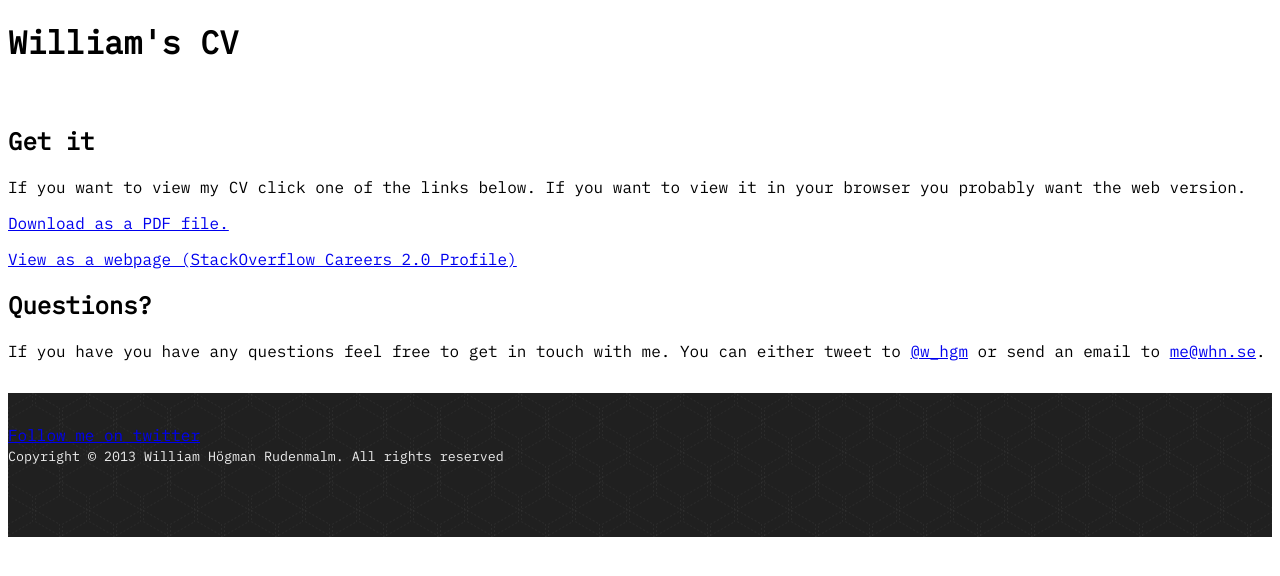
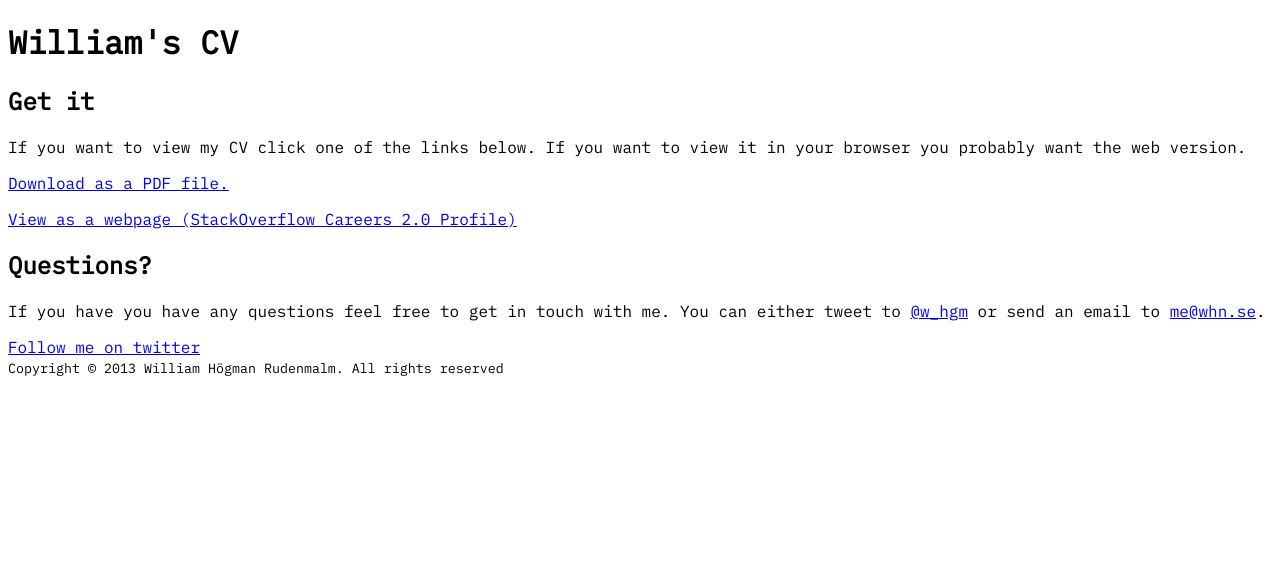
Before and after one commit to williamhogman/williamhogman.github.com, a Jekyll site: the page built from cv.html, in a window 1280 px wide. Shown: the top 576 px of the page. Built offline with Jekyll 4.4.1, drawn with Linux system fonts in a browser that asks for light colours; nearby versions of some CDN libraries; Markdown is read by kramdown in place of the engine named in the settings; a style sheet for code colours, icons or effects is not loaded.

Commit message:
remove more styling

```diff
--- a/css/reimagine.css
+++ b/css/reimagine.css
@@ -2,51 +2,13 @@
     font-family: 'IBM Plex Mono', "Helvetica Neue" ,Helvetica,  sans-serif;
     text-rendering: optimizeLegibility;
 }
-
-/*
-.hcol1, .hcol2, .hcol3, .hcol4 {
-    width: 25;%
-    height: 2.5em;
-    float: left;
-    margin: 0;
-}
-
-*/
-
-.hcol1, .hcol2, .hcol3, .hcol4  {
-    float: left;
-    margin: 0;
-    height: 2.5em;
-}
-
-
-.hcol1 {
-    width: 10.5572%;
-}
-
-.hcol2 {
-    width: 17.102664%;
-}
-
-.hcol3 {
-    width: 27.70631568%;
-}
-
-.hcol4 {
-    width: 44.63382032%;
-}
-
 
 #imageheader {
     background: #ddd;
 }
 
 #mainfoot {
-    margin: 2em 0 0 0;
-    padding: 2em 0;
     height: 5em;
-    color: #EEE;
-    background: #202020 url(../img/background.png);
 }
 
 
```
